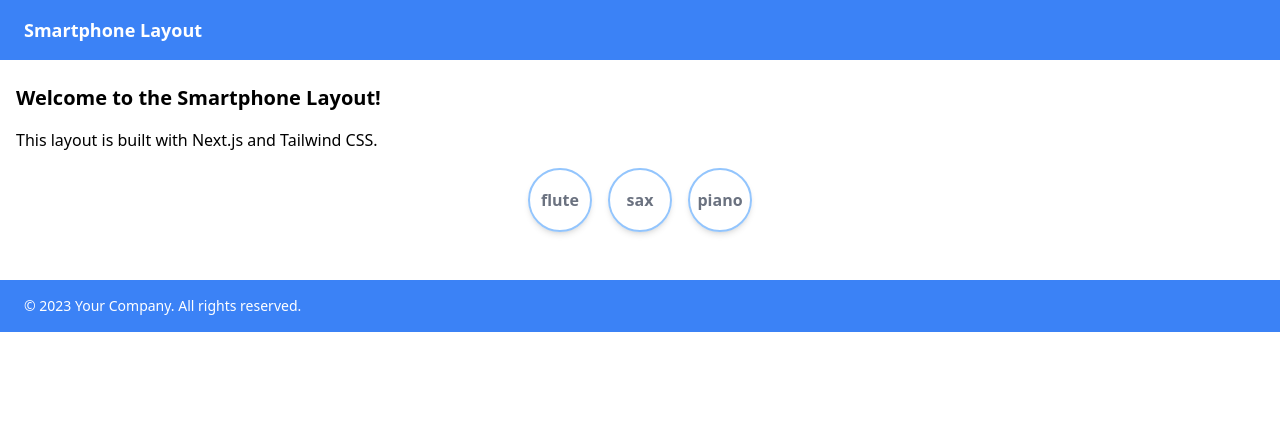
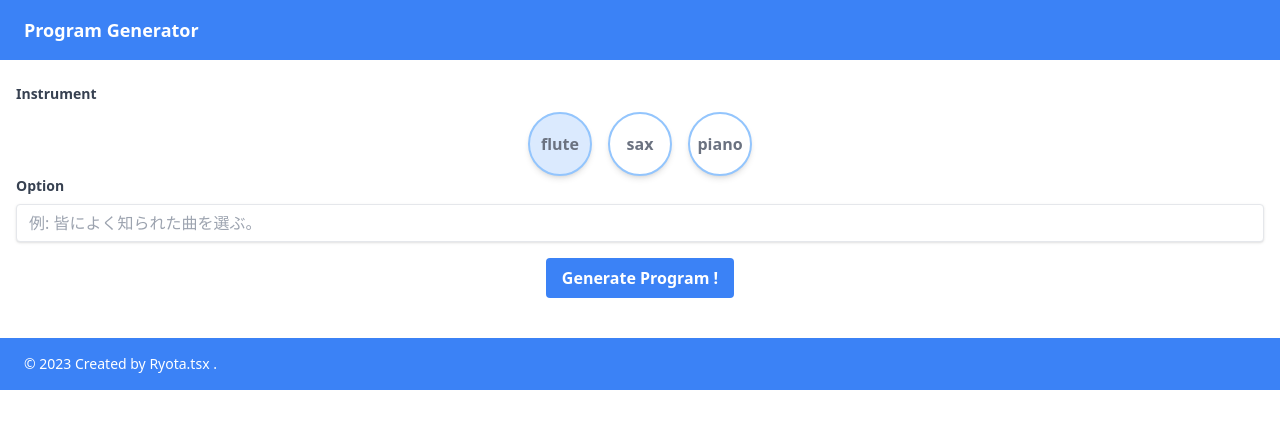
Before and after one commit to ryota-09/instrument-program-generator, a Next.js app: page / in a window 1280 px wide. Shown: the top 428 px of the page. Built offline with nearby package versions, Linux system fonts and the light colour scheme.

Commit message:
体裁を整頓

```diff
--- a/src/pages/api/generate.ts
+++ b/src/pages/api/generate.ts
@@ -28,7 +28,7 @@ export default async function handler(
       },
     }
   );
-  console.log(data.data.translations[0].text)
+  console.log(data.data.translations[0].text);
   const configuration = new Configuration({
     apiKey: process.env.NEXT_PUBLIC_CHARGPT_KEY,
   });
@@ -39,7 +39,9 @@ export default async function handler(
     messages: [
       {
         role: "assistant",
-        content: `Think of 10 flute programs in Japanese, 5 classical and 5 casual Japanese. ${
+        content: `Think of 10 ${
+          req.query.instrument
+        } programs, 5 clacical and 5 casual Japanese. ${
           hasOption ? data.data.translations[0].text : ""
         } The title of the song is the tilt key, the author of the song is the author key, whether the song is casual or not is in boolean format with the key name of isCasual, top level key is songList and finally the 10 song objects are arranged in json format.`,
       },
--- a/src/pages/index.tsx
+++ b/src/pages/index.tsx
@@ -10,108 +10,102 @@ type SongType = {
   isCasual: boolean;
 };
 
+type RequestData = {
+  instrument: "flute" | "sax" | "piano";
+  option: string;
+};
+
 export default function Home() {
-  const [option, setOption] = useState("");
-  const [songList, setSongList] = useState<SongType[]>([])
+  const [requestData, setRequestData] = useState<RequestData>({
+    instrument: "flute",
+    option: "",
+  });
+  const [songList, setSongList] = useState<SongType[]>([]);
   const generateList = async () => {
-    const data = await axios.get(`/api/generate?option=${option}`);
-    console.log(data.data);
-    console.log("type", typeof data.data);
+    const data = await axios.get(
+      `/api/generate?option=${requestData.option}&instrument=${requestData.instrument}`
+    );
     const object = JSON.parse(data.data);
-    console.log("songList", object.songList);
-    setSongList([...object.songList])
+    setSongList([...object.songList]);
   };
-
-  const songs = [
-    {
-      title: "G線上のアリア",
-      author: "ヨハン・セバスチャン・バッハ",
-      isCasual: false,
-    },
-    {
-      title: "夜想曲第2番",
-      author: "フレデリック・ショパン",
-      isCasual: false,
-    },
-    {
-      title: "交響曲第9番『合唱』",
-      author: "ルートヴィヒ・ヴァン・ベートーヴェン",
-      isCasual: false,
-    },
-    {
-      title: "ピアノ協奏曲第2番",
-      author: "セルゲイ・ラフマニノフ",
-      isCasual: false,
-    },
-    {
-      title: "ブルグミュラーによる25の練習曲",
-      author: "ヨハン・フリードリヒ・ブルグミュラー",
-      isCasual: false,
-    },
-    {
-      title: "Stand by Me",
-      author: "ベン・E・キング",
-      isCasual: true,
-    },
-    {
-      title: "Let it Be",
-      author: "ビートルズ",
-      isCasual: true,
-    },
-    {
-      title: "Don't Stop Believin'",
-      author: "ジャーニー",
-      isCasual: true,
-    },
-    {
-      title: "L-O-V-E",
-      author: "ナット・キング・コール",
-      isCasual: true,
-    },
-    {
-      title: "What a Wonderful World",
-      author: "ルイ・アームストロング",
-      isCasual: true,
-    },
-  ];
 
   return (
     <>
       <Head>
-        <title>Create Next App</title>
+        <title>Program Generator</title>
         <meta name="description" content="Generated by create next app" />
         <meta name="viewport" content="width=device-width, initial-scale=1" />
         <link rel="icon" href="/favicon.ico" />
       </Head>
       <header className="bg-blue-500 text-white py-4 px-6">
-        <h1 className="text-lg font-bold">Smartphone Layout</h1>
+        <h1 className="text-lg font-bold">Program Generator</h1>
       </header>
       <main className="py-6 px-4">
-        <h2 className="text-xl font-semibold mb-4">
-          Welcome to the Smartphone Layout!
-        </h2>
-        <p className="mb-4">
-          This layout is built with Next.js and Tailwind CSS.
-        </p>
+        <label className="block text-gray-700 text-sm font-bold mb-2">
+          Instrument
+        </label>
         <div className="w-full max-w-md mx-auto flex justify-center gap-4">
           <button
-            onClick={async () => await generateList()}
-            className="border-2 border-blue-300 text-gray-500 font-bold py-2 px-4 rounded-full w-16 h-16 flex items-center justify-center shadow-md hover:shadow-lg transition duration-200 ease-in-out"
+            onClick={() =>
+              setRequestData({ ...requestData, instrument: "flute" })
+            }
+            className={`border-2 border-blue-300 text-gray-500 font-bold py-2 px-4 rounded-full w-16 h-16 flex items-center justify-center shadow-md hover:shadow-lg transition duration-200 ease-in-out ${
+              requestData.instrument === "flute"
+                ? "bg-blue-100 text-black"
+                : "bg-white"
+            }`}
           >
             flute
           </button>
-          <button className="border-2 border-blue-300 text-gray-500 font-bold py-2 px-4 rounded-full w-16 h-16 flex items-center justify-center shadow-md hover:shadow-lg transition duration-200 ease-in-out">
+          <button
+            onClick={() =>
+              setRequestData({ ...requestData, instrument: "sax" })
+            }
+            className={`border-2 border-blue-300 text-gray-500 font-bold py-2 px-4 rounded-full w-16 h-16 flex items-center justify-center shadow-md hover:shadow-lg transition duration-200 ease-in-out ${
+              requestData.instrument === "sax"
+                ? "bg-blue-100 text-black"
+                : "bg-white"
+            }`}
+          >
             sax
           </button>
-          <button className="border-2 border-blue-300 text-gray-500 font-bold py-2 px-4 rounded-full w-16 h-16 flex items-center justify-center shadow-md hover:shadow-lg transition duration-200 ease-in-out">
+          <button
+            onClick={() =>
+              setRequestData({ ...requestData, instrument: "piano" })
+            }
+            className={`border-2 border-blue-300 text-gray-500 font-bold py-2 px-4 rounded-full w-16 h-16 flex items-center justify-center shadow-md hover:shadow-lg transition duration-200 ease-in-out ${
+              requestData.instrument === "piano"
+                ? "bg-blue-100 text-black"
+                : "bg-white"
+            }`}
+          >
             piano
           </button>
         </div>
         <div>
+          <label
+            className="block text-gray-700 text-sm font-bold mb-2"
+            htmlFor="option"
+          >
+            Option
+          </label>
           <input
+            className="shadow appearance-none border rounded w-full py-2 px-3 text-gray-700 leading-tight focus:outline-none focus:shadow-outline"
+            id="option"
             type="text"
-            onChange={(event) => setOption(event.target.value)}
+            placeholder="例: 皆によく知られた曲を選ぶ。"
+            onChange={(event) =>
+              setRequestData({ ...requestData, option: event.target.value })
+            }
           />
+        </div>
+        <div className="flex justify-center my-4">
+          <button
+            onClick={async () => await generateList()}
+            className="bg-blue-500 hover:bg-blue-700 text-white font-bold py-2 px-4 rounded"
+          >
+            Generate Program !
+          </button>
         </div>
         {songList &&
           songList.map((song, index) => (
@@ -127,7 +121,7 @@ export default function Home() {
 
       <footer className="bg-blue-500 text-white py-4 px-6 mt-auto">
         <p className="text-sm">
-          &copy; {new Date().getFullYear()} Your Company. All rights reserved.
+          &copy; {new Date().getFullYear()} Created by Ryota.tsx .
         </p>
       </footer>
     </>
```
